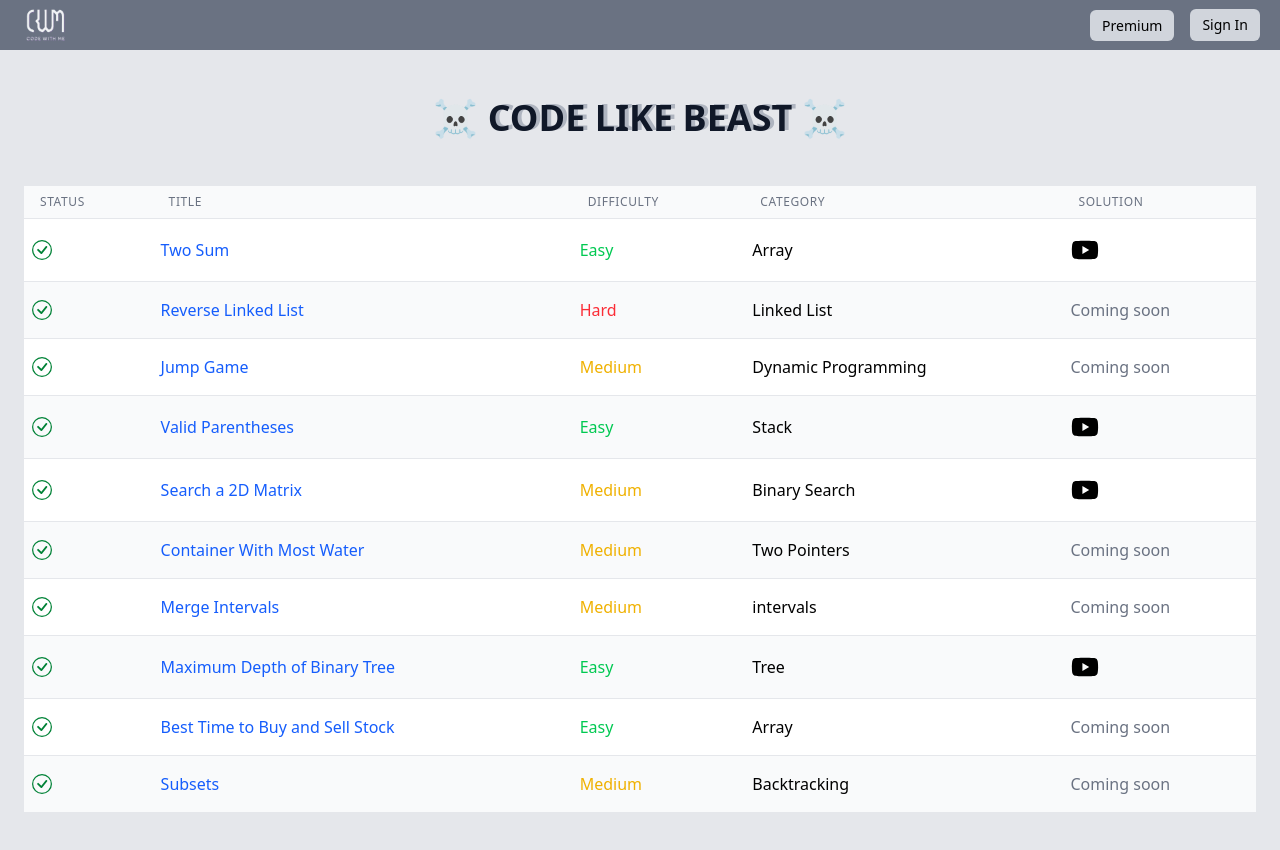
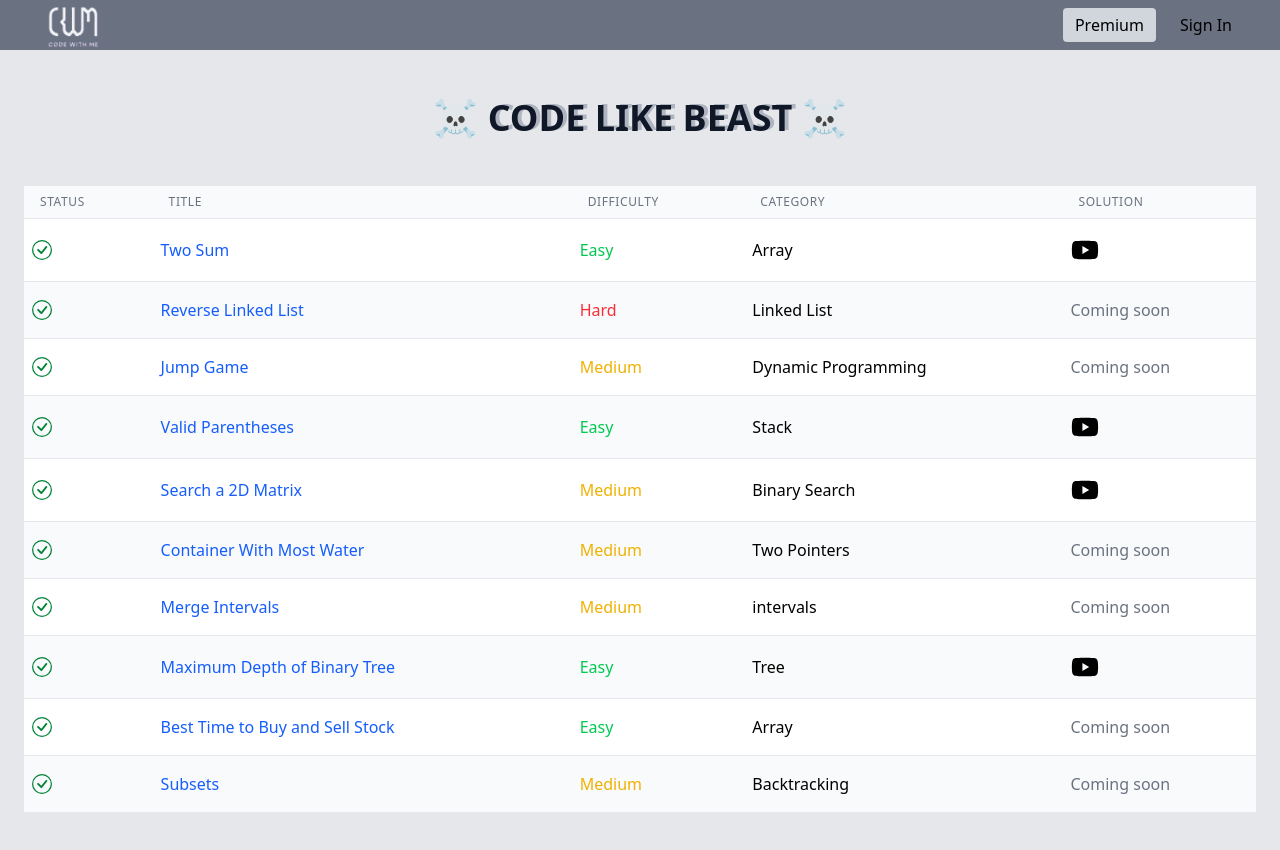
Before and after one commit to ShaileshKharola/Coding-Platform, a Next.js app: page / in a window 1280 px wide. Built offline with nearby package versions, Linux system fonts and the light colour scheme; no server answers.

Commit message:
problem check

```diff
--- a/src/components/Timer/timer.tsx
+++ b/src/components/Timer/timer.tsx
@@ -33,7 +33,7 @@ const Timer: React.FC<TimerProps> = () => {
 	return (
 		<div>
 			{showTimer ? (
-				<div className='flex items-center space-x-2 bg-gray-300 py-1.5 px-3 cursor-pointer rounded hover:bg-dark-fill-2'>
+				<div className='flex items-center space-x-2 bg-gray-300 py-1.5 cursor-pointer rounded hover:bg-dark-fill-2'>
 					<div>{formatTime(time)}</div>
 					<FiRefreshCcw
 						onClick={() => {
@@ -48,7 +48,7 @@ const Timer: React.FC<TimerProps> = () => {
 					onClick={() => setShowTimer(true)}
 				>
 					<Image src="/time.png" alt="timer"
-						width={35} height={35} className="bg-gray-300 p-1 rounded hover:bg-gray-200 transition duration-300 cursor-pointer"/>
+						width={35} height={35} className="bg-gray-300 p-1 h-8 rounded hover:bg-gray-200 transition duration-300 cursor-pointer"/>
 						<path
 							fillRule='evenodd'
 							d='M12 4a9 9 0 110 18 9 9 0 010-18zm0 2a7 7 0 100 14 7 7 0 000-14zm0 1.634a1 1 0 01.993.883l.007.117-.001 3.774 2.111 1.162a1 1 0 01.445 1.253l-.05.105a1 1 0 01-1.254.445l-.105-.05-2.628-1.447a1 1 0 01-.51-.756L11 13V8.634a1 1 0 011-1zM16.235 2.4a1 1 0 011.296-.269l.105.07 4 3 .095.08a1 1 0 01-1.19 1.588l-.105-.069-4-3-.096-.081a1 1 0 01-.105-1.319zM7.8 2.4a1 1 0 01-.104 1.319L7.6 3.8l-4 3a1 1 0 01-1.296-1.518L2.4 5.2l4-3a1 1 0 011.4.2z'
--- a/src/components/Topbar/Topbar.tsx
+++ b/src/components/Topbar/Topbar.tsx
@@ -14,13 +14,14 @@ type TopbarProps = {
 };
 
 const Topbar:React.FC<TopbarProps> = ({problemPage}) => {
-    const [user]=useAuthState(auth);
-    const setAuthModalState=useSetRecoilState(authModalState);
+    const [user] = useAuthState(auth);
+	const setAuthModalState = useSetRecoilState(authModalState);
+
     return (
-        <nav className='relative flex h-[50px] w-full shrink-0 items-center px-5 bg-gray-500 text-dark-gray-7'>
-            <div className='flex w-full items-center justify-between ${problemPage ? "max-[1200px] mx-auto":""'>
-            <Link href='/' className='h-[40px] flex items-center'>
-                <Image src='/logo.png' alt='Logo' height={50} width={50} />
+        <nav className='relative flex h-[50px] w-full shrink-0 items-center px-5 bg-gray-500 text-black'>
+            <div className={`flex w-full items-center justify-between ${!problemPage ? "max-w-[1200px] mx-auto" : ""}`}>
+            <Link href='/' className='h-[50px] flex-1'>
+                <Image src='/logo.png' alt='Logo' height={65} width={65} />
             </Link>
             {problemPage &&(
                 <div className="flex items-center gap-4 flex-1 justify-center">
@@ -38,30 +39,27 @@ const Topbar:React.FC<TopbarProps> = ({problemPage}) => {
                     </div>
                 </div>
             )}
-            <div className='flex items-center space-x-4 ml-auto'>
+            <div className='flex items-center space-x-4 flex-1 justify-end'>
                 <div>
                 <a
                     href="#"
                     target='_blank'
                     rel='noreferrer'
-                    className='bg-gray-300 py-1.5 px-3 rounded-md text-sm font-medium text-dark-gray-7 hover:bg-gray-200 transition-colors duration-200 ease-in-out'
-                >
+                    className='bg-gray-300 py-1.5 px-3 cursor-pointer rounded text-dark-gray-7 hover:bg-gray-200'>
                     Premium
                 </a>
                 </div>
             {!user && (
                 <Link href='/auth' onClick={() => { setAuthModalState((prev)=>({...prev, isOpen: true, type: 'login' })) }}>
-                    <span className='sr-only'>Sign In</span>
-                    <button className='bg-gray-300 py-1.5 px-3 rounded-md text-sm font-medium text-dark-gray-7 hover:bg-gray-200 transition-colors duration-200 ease-in-out'>
-                        Sign In
-                    </button>
+                    <button className='bg-dark-fill-3 py-1 px-2 cursor-pointer rounded '>Sign In</button>
                 </Link>
             )}
-            {problemPage && <Timer />}
+            {user && problemPage && <Timer />}
             {user && (
                 <div className='cursor-pointer group relative'>
-                    <img src='/avatar.png' alt='user profile img' className='h-8 w-8 rounded-full'/>
-                    <div className='absolute top-10 right-0 mx-auto bg-white shadow-lg z-40 group-hover:scale-100 scale-0 transition-all duration-300 ease-in-out'>
+                    <img src='/avatar.png' alt='Avatar' width={30} height={30} className='rounded-full'/>
+                    <div className='absolute top-10 left-2/4 -translate-x-2/4  mx-auto bg-white text-black-500
+                    p-2 rounded shadow-lg z-40 group-hover:scale-100 scale-0 transition-all duration-300 ease-in-out'>
                         <p className='text-sm'>{user.email}</p>
                     </div>
                 </div>
--- a/src/components/Workspace/ProblemDescription/ProblemDescription.tsx
+++ b/src/components/Workspace/ProblemDescription/ProblemDescription.tsx
@@ -4,8 +4,8 @@ type problemDescriptionProps = {
 
 };
 
-const problemDescription:React.FC<problemDescriptionProps> = () => {
+const ProblemDescription:React.FC<problemDescriptionProps> = () => {
 
-    return <div>Have a good coding</div>
+    return <div className='h-screen'>problem</div>
 }
-export default problemDescription;
+export default ProblemDescription;
--- a/src/components/Workspace/Workspace.tsx
+++ b/src/components/Workspace/Workspace.tsx
@@ -1,6 +1,6 @@
 import React from 'react';
 import Split from 'react-split';
-import ProblemDescription from './ProblemDescription/problemDescription';
+import ProblemDescription from './ProblemDescription/ProblemDescription';
 type WorkspaceProps = {
 
 };
@@ -9,6 +9,7 @@ const Workspace:React.FC<WorkspaceProps> = () => {
 
     return <Split className='split'>
         <ProblemDescription/>
+        <div>The code editor will be here</div>
 
     </Split>
 }
--- a/src/pages/problems/[pid].tsx
+++ b/src/pages/problems/[pid].tsx
@@ -6,9 +6,11 @@ type ProblemPageProps = {};
 
 const ProblemPageProps:React.FC<ProblemPageProps> = () => {
 
-    return <div>
+    return (
+    <div>
         <Topbar problemPage={true}/>
         <Workspace/>
     </div>
+    );
 }
 export default ProblemPageProps;
--- a/src/styles/globals.css
+++ b/src/styles/globals.css
@@ -1,30 +1,23 @@
 @import "tailwindcss";
+
 ::-webkit-scrollbar {
 	width: 0.5rem;
 }
 
 ::-webkit-scrollbar-track {
-	background: #282828;
+	background: #5b5555;
 }
 
 ::-webkit-scrollbar-thumb {
 	background: #4d4d4d;
 }
-.cm-scroller,
-.cm-gutters {
-	background-color: #282828 !important;
-}
-.cm-focused {
-	outline: none !important;
-}
-
 .split {
 	display: flex;
 	flex-direction: row;
 }
 
 .gutter {
-	background-color: rgb(26, 26, 26);
+	background-color: rgb(90, 83, 83);
 	background-repeat: no-repeat;
 	background-position: 50%;
 }
```
